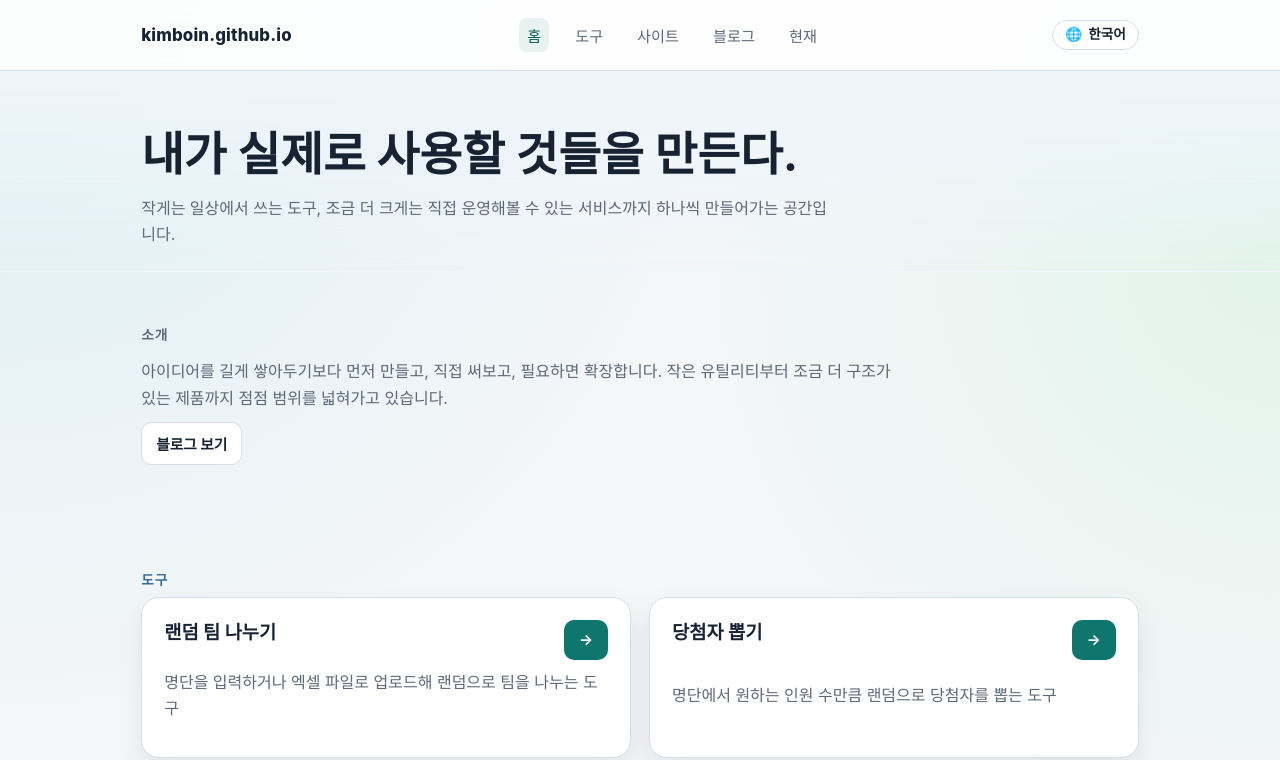
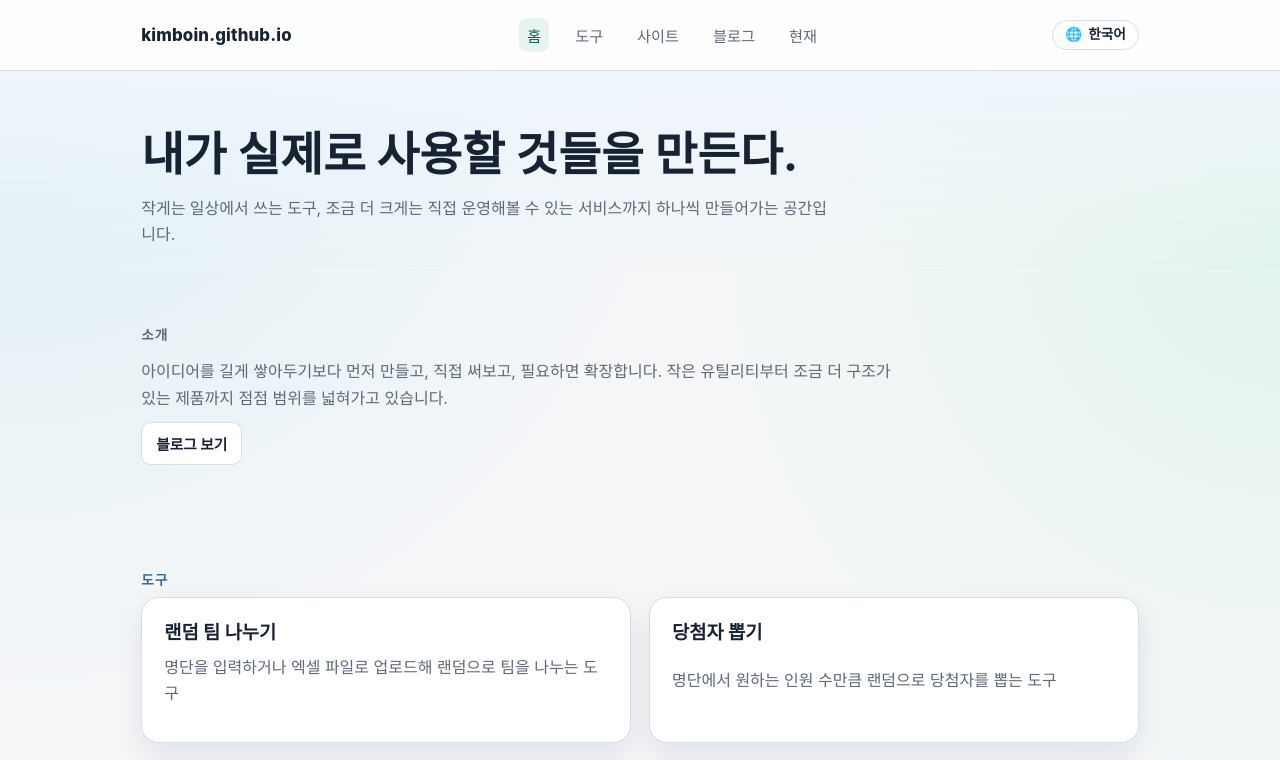
Before and after one commit to kimboin/kimboin.github.io, a React (Vite) app: page / in a window 1280 px wide. Shown: the top 760 px of the page. Built offline with nearby package versions, Linux system fonts and the light colour scheme.

Commit message:
홈에 있는 도구 카드 스타일

```diff
--- a/src/pages/HomePage.jsx
+++ b/src/pages/HomePage.jsx
@@ -15,9 +15,7 @@ function HomePage() {
           blog: '블로그 보기',
           aboutBody:
             '아이디어를 길게 쌓아두기보다 먼저 만들고, 직접 써보고, 필요하면 확장합니다. 작은 유틸리티부터 조금 더 구조가 있는 제품까지 점점 범위를 넓혀가고 있습니다.',
-          toolsKicker: '도구',
-          openAria: '열기',
-          openLabel: '→'
+          toolsKicker: '도구'
         }
       : {
           kicker: 'Home',
@@ -26,9 +24,7 @@ function HomePage() {
           about: 'About',
           blog: 'Read Blog',
           aboutBody: 'I simplify complex problems into small interactions, ship quickly, and iterate continuously.',
-          toolsKicker: 'Tools',
-          openAria: 'Open',
-          openLabel: '→'
+          toolsKicker: 'Tools'
         };
 
   return (
@@ -57,19 +53,10 @@ function HomePage() {
           <p className="kicker">{copy.toolsKicker}</p>
           <div className="grid two">
             {tools.map((tool) => (
-              <article className="card home-tool-card" key={tool.slug}>
-                <div className="home-tool-head">
-                  <h3>{language === 'ko' ? tool.nameKo || tool.name : tool.name}</h3>
-                  <Link
-                    className="button primary home-tool-open-btn"
-                    to={tool.openUrl}
-                    aria-label={`${language === 'ko' ? tool.nameKo || tool.name : tool.name} ${copy.openAria}`}
-                  >
-                    {copy.openLabel}
-                  </Link>
-                </div>
+              <Link className="card home-tool-card home-tool-link" key={tool.slug} to={tool.openUrl}>
+                <h3>{language === 'ko' ? tool.nameKo || tool.name : tool.name}</h3>
                 <p>{language === 'ko' ? tool.oneLiner : tool.oneLinerEn || tool.oneLiner}</p>
-              </article>
+              </Link>
             ))}
           </div>
         </div>
--- a/src/styles.css
+++ b/src/styles.css
@@ -310,19 +310,27 @@ textarea:focus-visible {
   gap: 10px;
 }
 
-.home-tool-head {
-  display: flex;
-  align-items: flex-start;
-  justify-content: space-between;
-  gap: 10px;
-}
-
-.home-tool-head h3 {
-  margin: 0;
-}
-
-.home-tool-open-btn {
-  flex-shrink: 0;
+.home-tool-card h3 {
+  margin: 0;
+}
+
+.home-tool-link {
+  transition:
+    transform 0.2s ease,
+    box-shadow 0.2s ease,
+    border-color 0.2s ease,
+    background-color 0.2s ease;
+}
+
+.home-tool-link:hover {
+  transform: translateY(-3px);
+  border-color: #b8c4d5;
+  box-shadow: 0 18px 34px rgba(17, 29, 47, 0.13);
+  background: #fbfdff;
+}
+
+.home-tool-link:focus-visible {
+  transform: translateY(-2px);
 }
 
 .home-intro {
```
